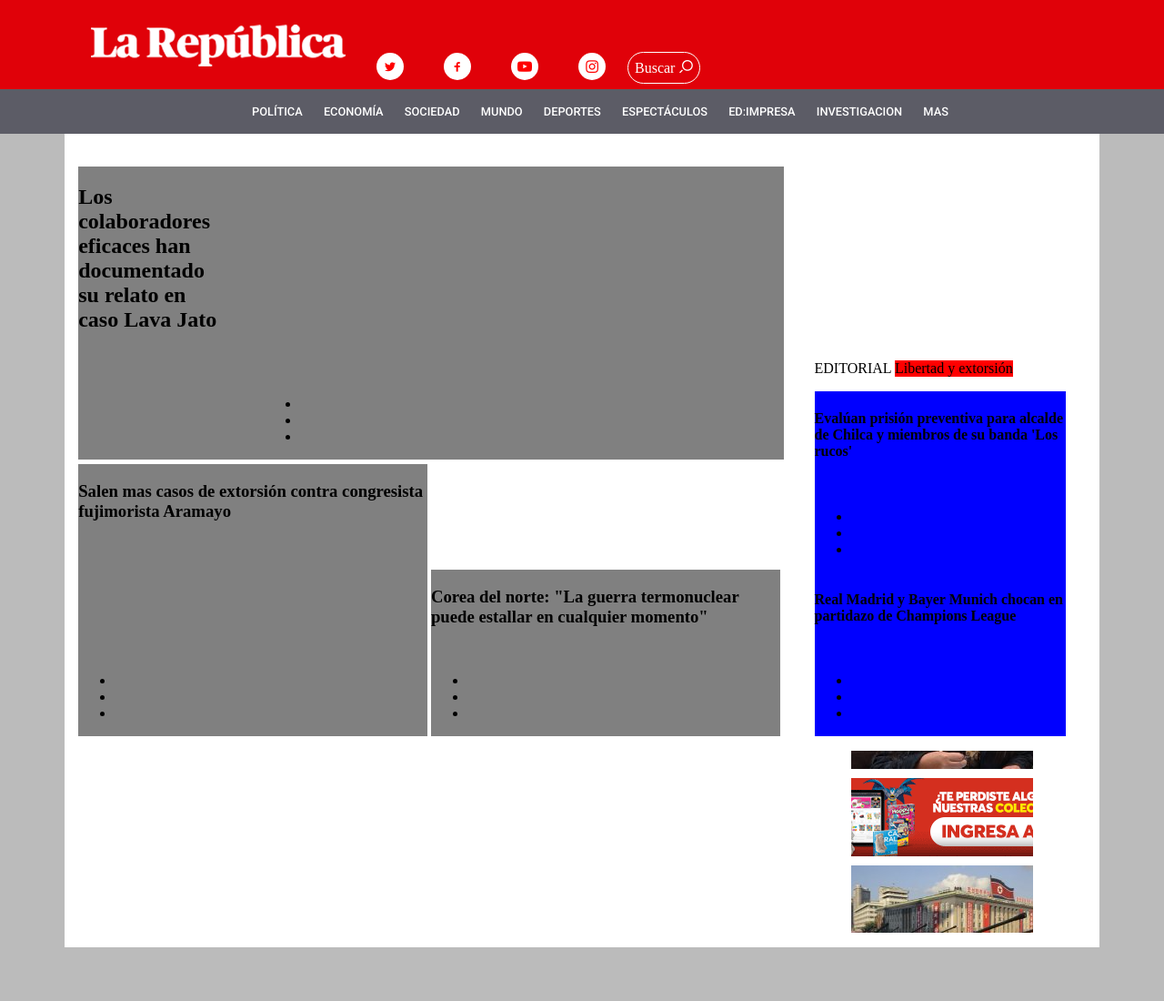
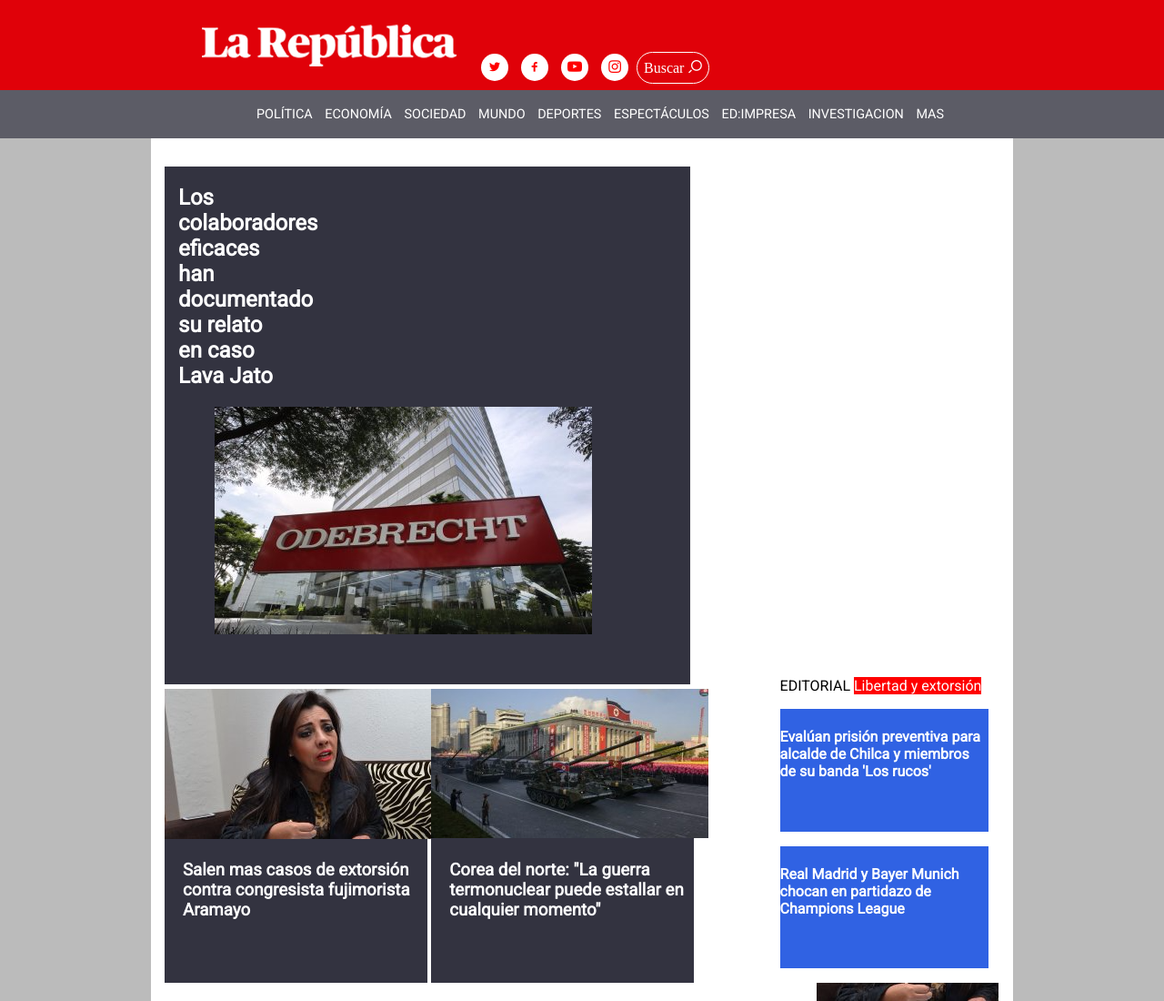
Before and after one commit to lesashley/LaRepublica, a plain HTML site: page index.html in a window 1280 px wide. Shown: the top 1100 px of the page at 91% size. Before the commit the page ends 1049 px from the top, so only its background shows below. Drawn offline with Linux system fonts and the light colour scheme; files whose address does not match are found by name.

Commit message:
Corrigiendo sprite

```diff
--- a/assets/css/main.css
+++ b/assets/css/main.css
@@ -12,19 +12,17 @@ header{
 .sprite{
   background-image: url("../images/sprite.png");
   background-repeat: no-repeat;
-  /*z-index: 400;*/
-  /*position: absolute;*/
 }
 nav:nth-child(1){
   background-color: rgb(224, 1, 9);
-  padding:  0 90px;
+  padding-left: 220px;
 }
 div.sprite-logo{
   display: inline-block;
   margin-top: 20px;
   width: 300px;
   height: 60px;
-  background-position: 5px -445px;
+  background-position: -3px -445px;
 }
 
 span.circle{
@@ -34,7 +32,7 @@ span.circle{
   height: 30px;
   border-radius: 15px;
   background-color: white;
-  margin: 10px 20px;;
+  margin: 10px 5px;;
   padding-top: 0.6%;
   box-sizing: border-box;
   position: inherit;
@@ -65,7 +63,7 @@ nav ul li{
   display: inline-block;
   list-style-type: none;
   color: white;
-  margin: 4px 10px;
+  margin: 4px 5px;
 }
 ul{
   text-align: center;
@@ -73,15 +71,16 @@ ul{
 .mayus-nav{
   text-transform: uppercase;
   font-family: 'Roboto', sans-serif;
-  font-size: 0.8rem;
+  font-size: 0.9rem;
 }
 
 section{
+  font-family: 'Roboto', sans-serif;
   box-sizing: border-box;
   position: relative;
   margin: 0 auto;
   background-color: white;
-  width: 90%;
+  width: 75%;
   padding-top: 170px;
   margin-bottom: 0;
   padding-right: 15px;
@@ -100,49 +99,70 @@ section{
 }
 article div{
   display: inline-block;
+  color: white;
 }
-article ul{
+article li{
   display: inline-block;
 }
-h2{
-  width: 21%;
+article .text-principal{
+  width: 20%;
   display: inline-block;
 }
+
 .img-principal{
   display: inline-block;
+  margin-left: 30px;
 }
 .ar-principal{
-  background: gray;
+  position: relative;
+  background: #333340;
   display: inline-block;
   margin: 5px 0;
+  box-sizing: border-box;
+  padding-left: 15px;
+  width: 90%;
 }
 
 .sprite-odebretch{
-  width: 200px;
-  height: 100px;
-  background-position: 400px 5px;
+  position: relative;
+  display: inline-block;
+  width: 425px;
+  height: 250px;
+  background-position: -570px -5px;
+}
+div h1{
+  width: 100%;
+  padding: 0 20px;
+
 }
 .ar-secundario{
+  position: relative;
   display: inline-block;
-  width: 49.5%;
-  background-color: gray;
-}
-.sprite-alejandra{
-  width: 200px;
-  height: 100px;
-  background-position: 200px 3px;
+  width: 45%;
+  background-color: #333340;
 }
 
+.sprite-alejandra{
+  display: inline-block;
+  width: 305px;
+  height: 165px;
+  background-position: -260px -5px;
+}
+.sprite-corea{
+  display: inline-block;
+  width: 305px;
+  height: 165px;
+  background-position: -260px -277px;
+}
 .libertad{
   background-color: red;
 }
 .ar-cuarto{
-  background-color: blue;
+  background-color: rgb(48, 98, 227);
 }
 
 .sprite-publicidad{
   width: 200px;
   height: 200px;
   background-position: -300px -150px;
-  /*background-color: red;*/
 }
--- a/index.html
+++ b/index.html
@@ -7,7 +7,7 @@
     <title>La República</title>
     <link rel="stylesheet" href="assets/css/main.css">
     <link rel="stylesheet" href="assets/fonts/style.css">
-    <link href="https://fonts.googleapis.com/css?family=Roboto:500" rel="stylesheet">
+    <link href="https://fonts.googleapis.com/css?family=Roboto:400" rel="stylesheet">
   </head>
   <body>
     <header>
@@ -46,7 +46,7 @@
     <section>
       <div id="content-left">
         <article class="ar-principal">
-          <div class="">
+          <div class="text-principal">
             <h2>
               Los colaboradores eficaces han documentado su relato en caso Lava Jato
             </h2>
@@ -59,12 +59,12 @@
           </ul>
         </article>
         <article class="ar-secundario">
+          <div class="img-secundario sprite-alejandra sprite"></div>
           <div>
             <h1>
               Salen mas casos de extorsión contra congresista fujimorista Aramayo
             </h1>
           </div>
-          <figure class="img-secundario sprite-alejandra sprite"></figure>
           <ul>
             <li><a class="circle"></a></li>
             <li><a class="circle"></a></li>
@@ -72,12 +72,12 @@
           </ul>
         </article>
         <article class="ar-secundario">
+          <div class="img-secundario sprite-corea sprite"></div>
           <div>
             <h1>
               Corea del norte: "La guerra termonuclear puede estallar en cualquier momento"
             </h1>
           </div>
-          <figure class="img-secundario sprite-corea sprite"></figure>
           <ul>
             <li><a class="circle"></a></li>
             <li><a class="circle"></a></li>
```
